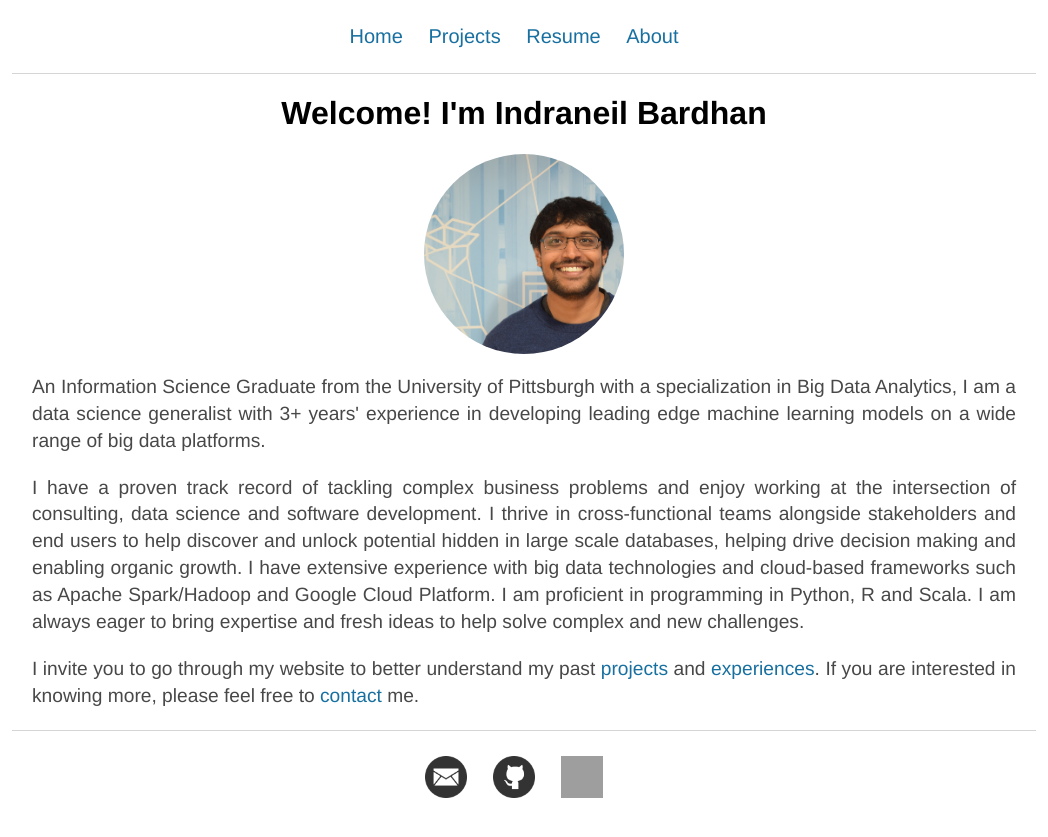
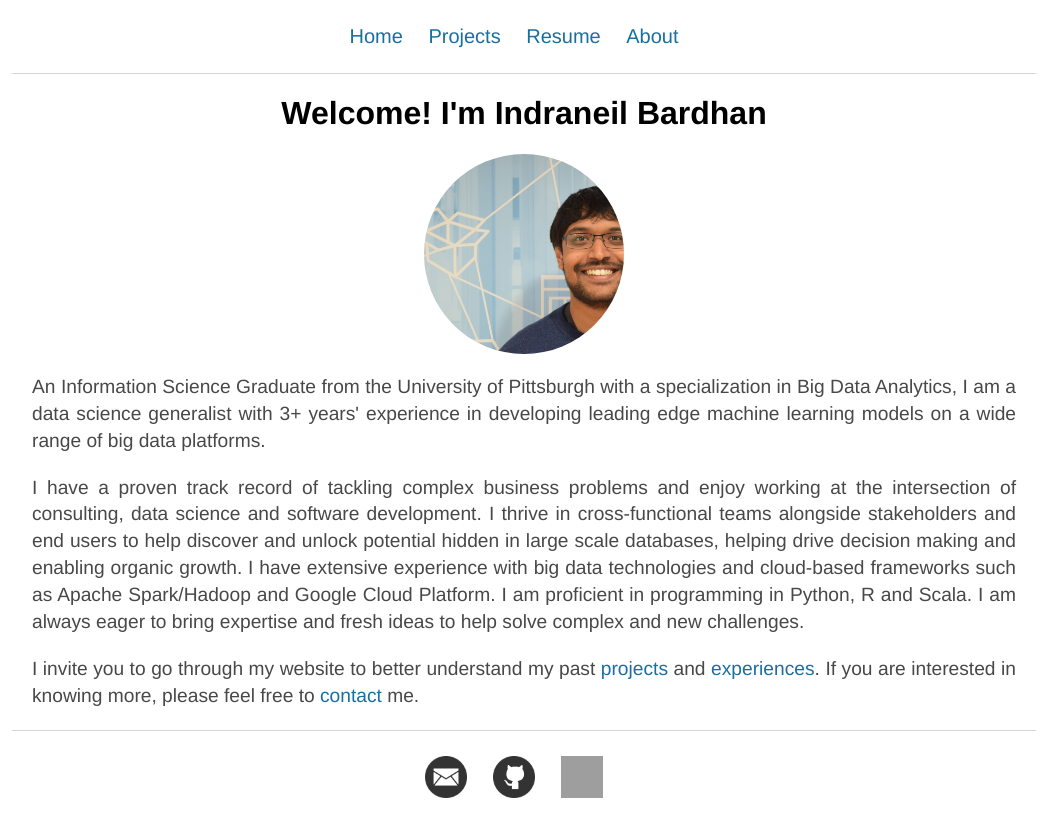
Before and after one commit to NeilBardhan/neilbardhan.github.io, a Jekyll site: the page built from index.html, in a window 1280 px wide. Shown: the top 837 px of the page, without its empty margins (116-1164 px from the left). Built offline with Jekyll 4.4.1, drawn with Linux system fonts in a browser that asks for light colours; grey boxes are pictures that could not be loaded.

Commit message:
Update index.html

```diff
--- a/index.html
+++ b/index.html
@@ -6,7 +6,7 @@ title: Indraneil Bardhan's homepage
 <center>
 	<h1>Welcome! I'm Indraneil Bardhan</h1>
 <div class="image-cropper">
-	<img src = "/images/DSC_0007-min.JPG" alt = "image" class="rounded">
+	<img src = "/images/DSC_0007-min.png" alt = "image" class="rounded">
 </div>
 </center>
 	<p class="blurb">
```
